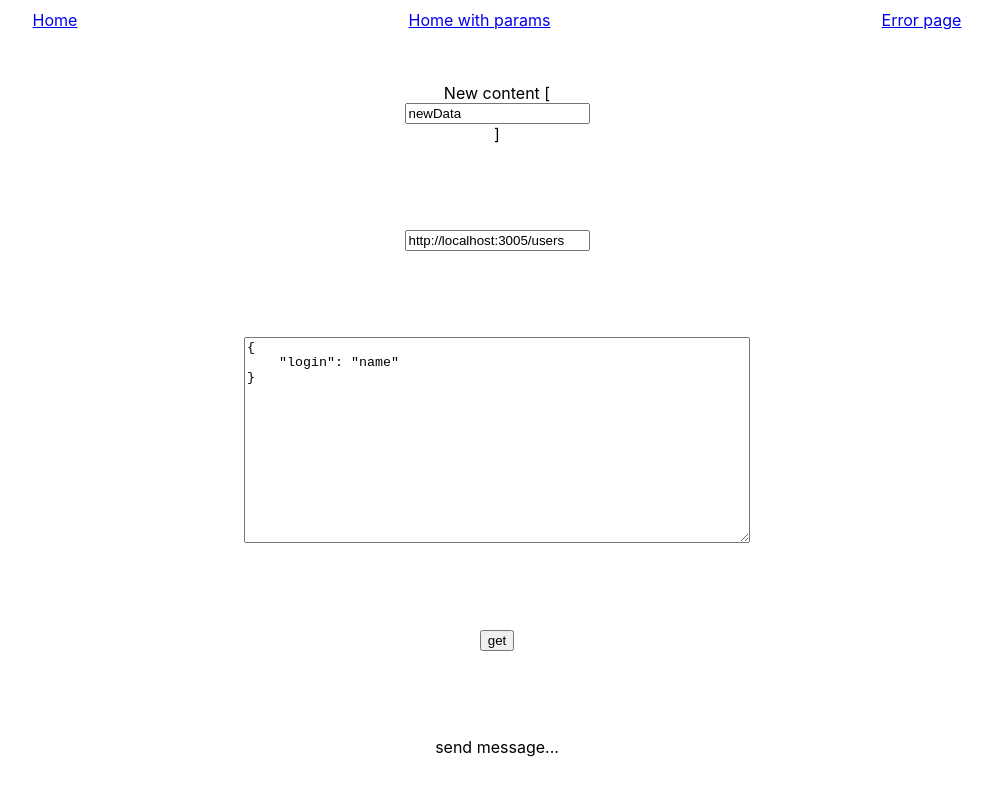
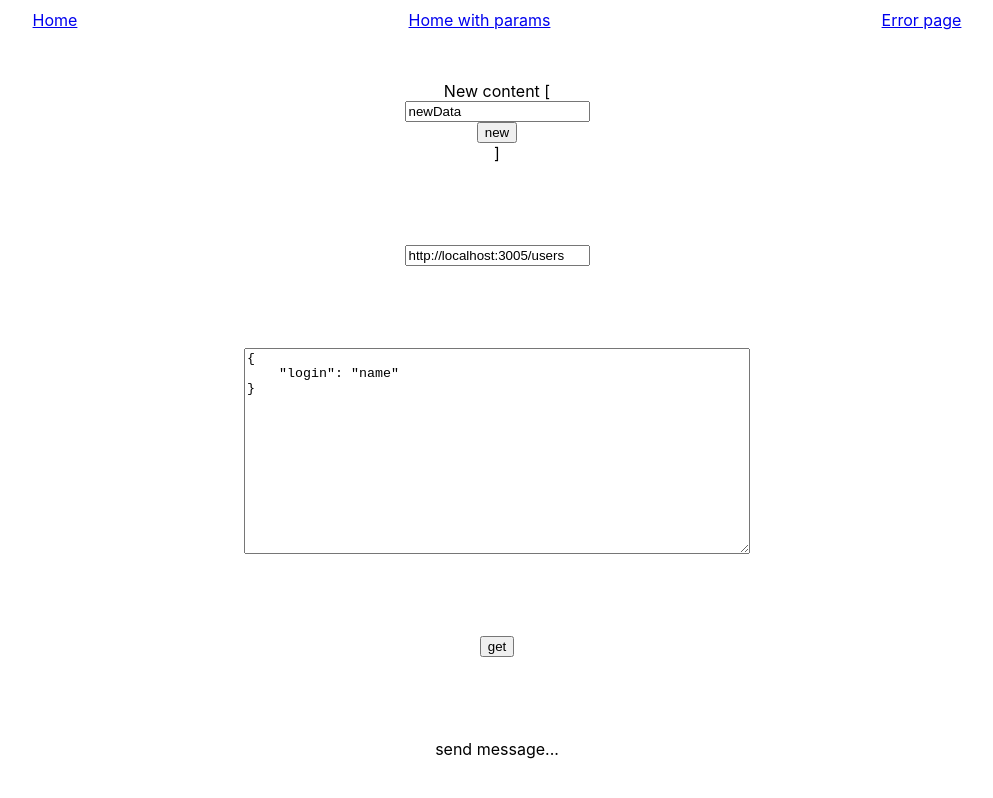
Before and after one commit to IgnatZakalinsky/neko-fast-start, a React (Create React App) app: page /test-params in a window 1280 px wide. Shown: the whole page, without its empty margins (143-1136 px from the left). Built offline with nearby package versions, Linux system fonts and the light colour scheme.

Commit message:
add new GET

```diff
--- a/src/neko-1-ui/ui-3-new-components/NewComponent.js
+++ b/src/neko-1-ui/ui-3-new-components/NewComponent.js
@@ -21,6 +21,7 @@ const NewComponent = ({data = 'no data', newState, newCallbacks}) => {
             {/*test content*/}
 
             <input value={newState.data} onChange={e => newCallbacks.setData(e.currentTarget.value)}/>
+            <button onClick={newCallbacks.sendNewDataThunk}>new</button>
 
             {/*test content*/}
             <div>]</div>
--- /dev/null
+++ b/src/neko-2-bll/bll-3-new/new-logic/newThunkCreators.js
@@ -0,0 +1,16 @@
+import {setData} from "./newActionCreators";
+import {NewAPI} from "../../../neko-3-dal/newApi";
+
+export const sendNewDataThunk = () => async (dispatch, getState) => {
+    const data = getState().newState.data;
+    dispatch(setData('sending...'));
+    try {
+        const response = await NewAPI.getSome(data);
+
+        console.warn('!!! Neko response !!! testResponse: ', response);
+        dispatch(setData(response.status)); // set something
+    } catch (e) {
+        dispatch(setData('error!'));
+        console.error('!!! Neko error !!! testError: ', e)
+    }
+};
--- a/src/neko-2-bll/bll-3-new/new-logic/useNewCallbacks.js
+++ b/src/neko-2-bll/bll-3-new/new-logic/useNewCallbacks.js
@@ -1,11 +1,13 @@
 import {useDispatch} from "react-redux";
 import {useMemo} from "react"
 import {setData} from "./newActionCreators";
+import {sendNewDataThunk} from "./newThunkCreators";
 
 export const useNewCallbacks = () => {
     const dispatch = useDispatch();
 
     return useMemo(() => ({
         setData: data => dispatch(setData(data)),
+        sendNewDataThunk: () => dispatch(sendNewDataThunk())
     }), [dispatch])
 };
--- /dev/null
+++ b/src/neko-3-dal/newApi.js
@@ -0,0 +1,12 @@
+import * as axios from "axios";
+
+export const NewAPI = {
+    getSome(data) {
+        // some url
+        let newData = 'http://localhost:3005/' + data;
+
+        console.warn('!!! Neko GET !!! url: ', newData);
+        return axios.get(newData);
+    }
+
+};
```
